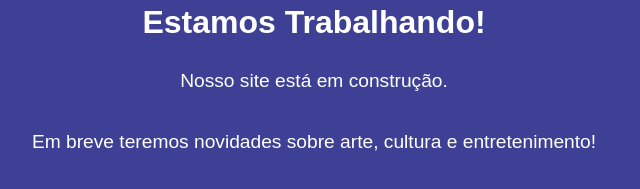
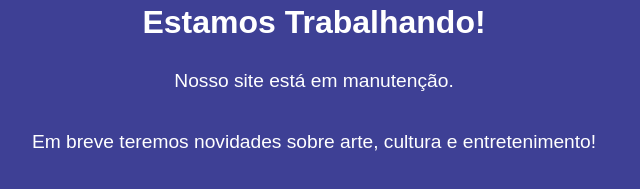
Before and after one commit to brunolimame/achei-aqui-em-contrucao, a plain HTML site: page index.html in a window 1280 px wide. Shown: the part 569-758 px from the top of the page, 326-966 px from the left. Drawn offline with Linux system fonts and the light colour scheme.

Commit message:
Muda o nome construção por manutenção

```diff
--- a/index.html
+++ b/index.html
@@ -12,7 +12,7 @@
 <body>
     <img src="logo.jpg" alt="Logo do Guia Cultural">
     <h1>Estamos Trabalhando!</h1>
-    <p>Nosso site está em construção.</p>
+    <p>Nosso site está em manutenção.</p>
     <p>Em breve teremos novidades sobre arte, cultura e entretenimento!</p>
 </body>
 </html>
```
